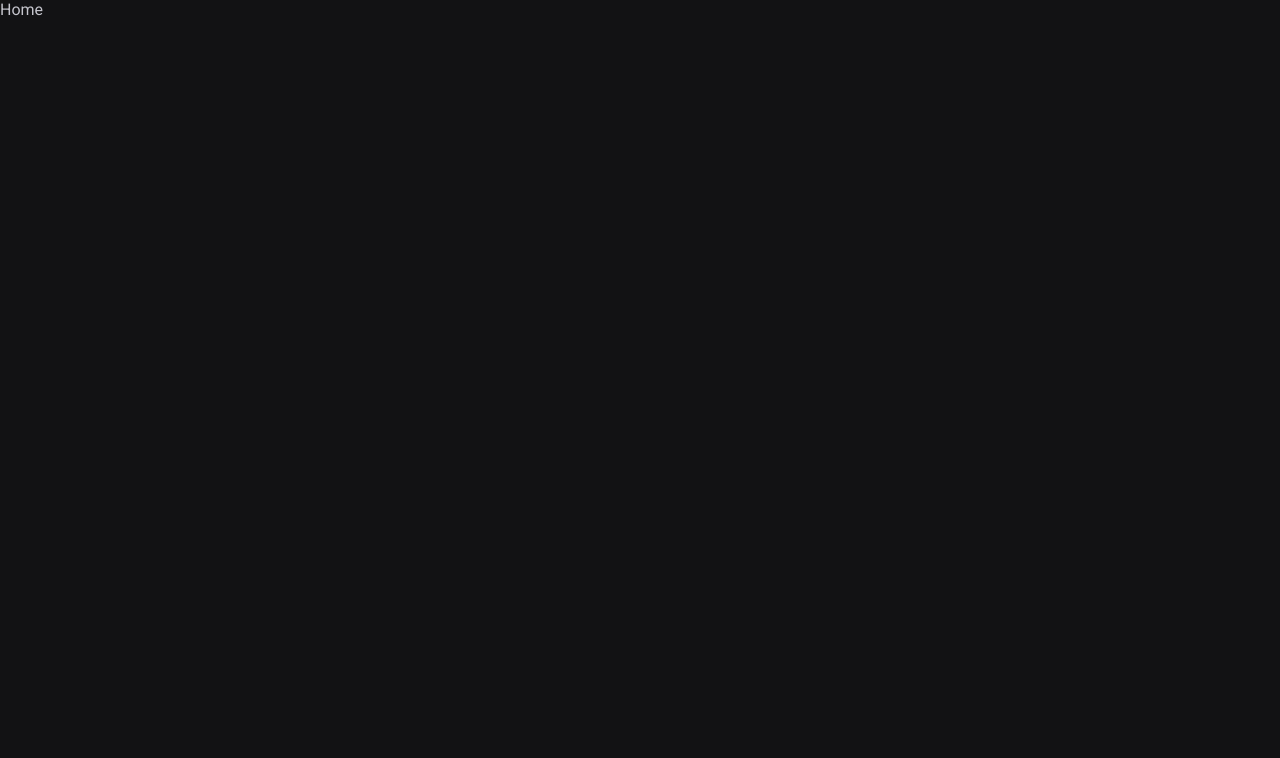
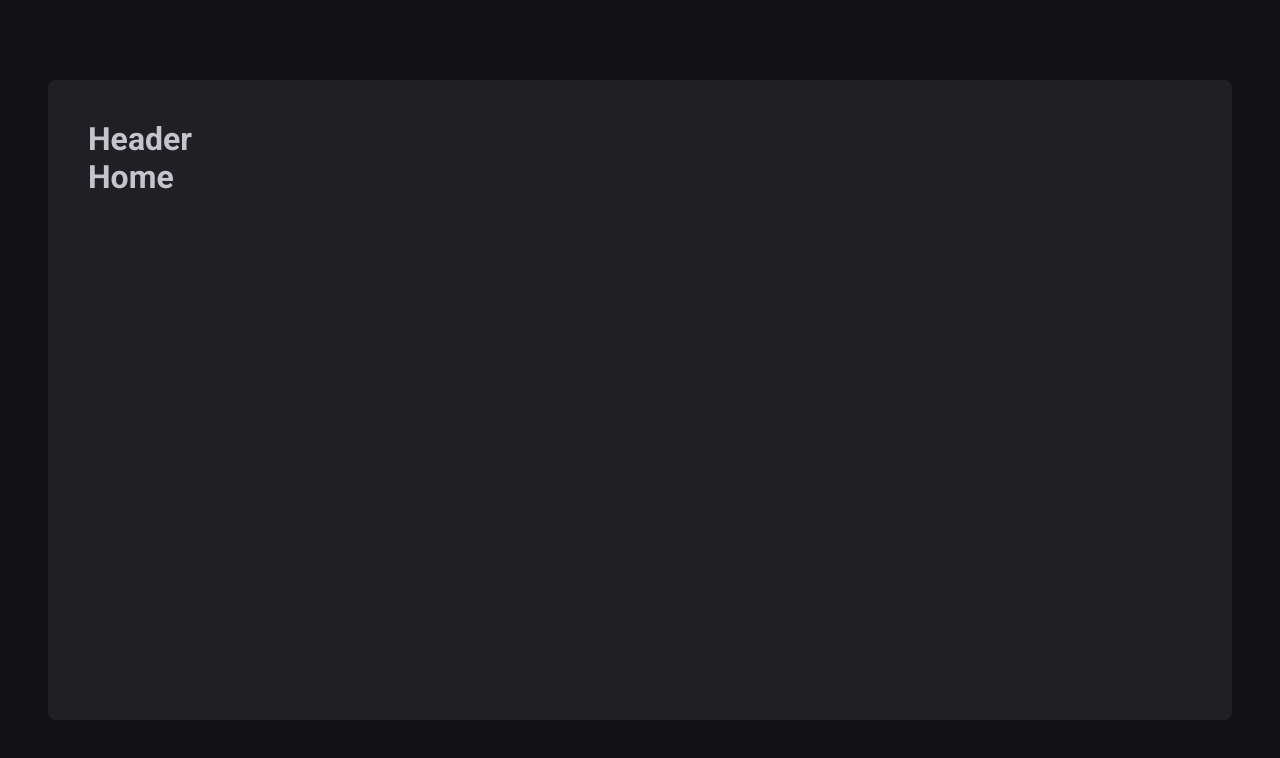
Before and after one commit to viniscrv/timer, a React (Vite) app: page / in a window 1280 px wide. Shown: the top 758 px of the page. Built offline with nearby package versions, Linux system fonts and the light colour scheme.

Commit message:
criado layout default

```diff
--- a/src/Router.tsx
+++ b/src/Router.tsx
@@ -1,14 +1,17 @@
-import {Routes, Route} from "react-router-dom"
-import History from "./pages/History"
-import Home from "./pages/Home"
+import { Routes, Route } from "react-router-dom";
+import DefaultLayout from "./layouts/DefaultLayout";
+import History from "./pages/History";
+import Home from "./pages/Home";
 
 const Router = () => {
   return (
     <Routes>
-        <Route path="/" element={<Home />}/>
-        <Route path="/history" element={ <History />}/>
+      <Route path="/" element={<DefaultLayout />}>
+        <Route path="/" element={<Home />} />
+        <Route path="/history" element={<History />} />
+      </Route>
     </Routes>
-  )
-}
+  );
+};
 
-export default Router
+export default Router;
--- /dev/null
+++ b/src/components/Header.tsx
@@ -0,0 +1,9 @@
+import React from 'react'
+
+const Header = () => {
+  return (
+    <h1>Header</h1>
+  )
+}
+
+export default Header
--- /dev/null
+++ b/src/layouts/DefaultLayout/index.tsx
@@ -0,0 +1,15 @@
+import React from 'react'
+import { Outlet } from 'react-router-dom'
+import Header from '../../components/Header'
+import { LayoutContainer } from './styles'
+
+const DefaultLayout = () => {
+  return (
+    <LayoutContainer>
+        <Header/>
+        <Outlet />
+    </LayoutContainer>
+  )
+}
+
+export default DefaultLayout
--- /dev/null
+++ b/src/layouts/DefaultLayout/styles.ts
@@ -0,0 +1,14 @@
+import styled from "styled-components";
+
+export const LayoutContainer = styled.div`
+    max-width: 74rem;
+    height: calc(100vh - 10rem);
+    margin: 5rem auto;
+    padding: 2.5rem;
+
+    background-color: ${props => props.theme["gray-800"]};
+    border-radius: 8px;
+
+    display: flex;
+    flex-direction: column;
+`;
--- a/src/pages/History.tsx
+++ b/src/pages/History.tsx
@@ -1,8 +1,11 @@
 import React from 'react'
+import Header from '../components/Header'
 
 const History = () => {
   return (
-    <div>History</div>
+    <div>
+        <h1>History</h1>
+    </div>
   )
 }
 
--- a/src/pages/Home.tsx
+++ b/src/pages/Home.tsx
@@ -1,8 +1,12 @@
 import React from 'react'
+import Header from '../components/Header'
 
 const Home = () => {
   return (
-    <div>Home</div>
+    <div>
+      <h1>Home</h1>
+    </div>
+
   )
 }
 
```
